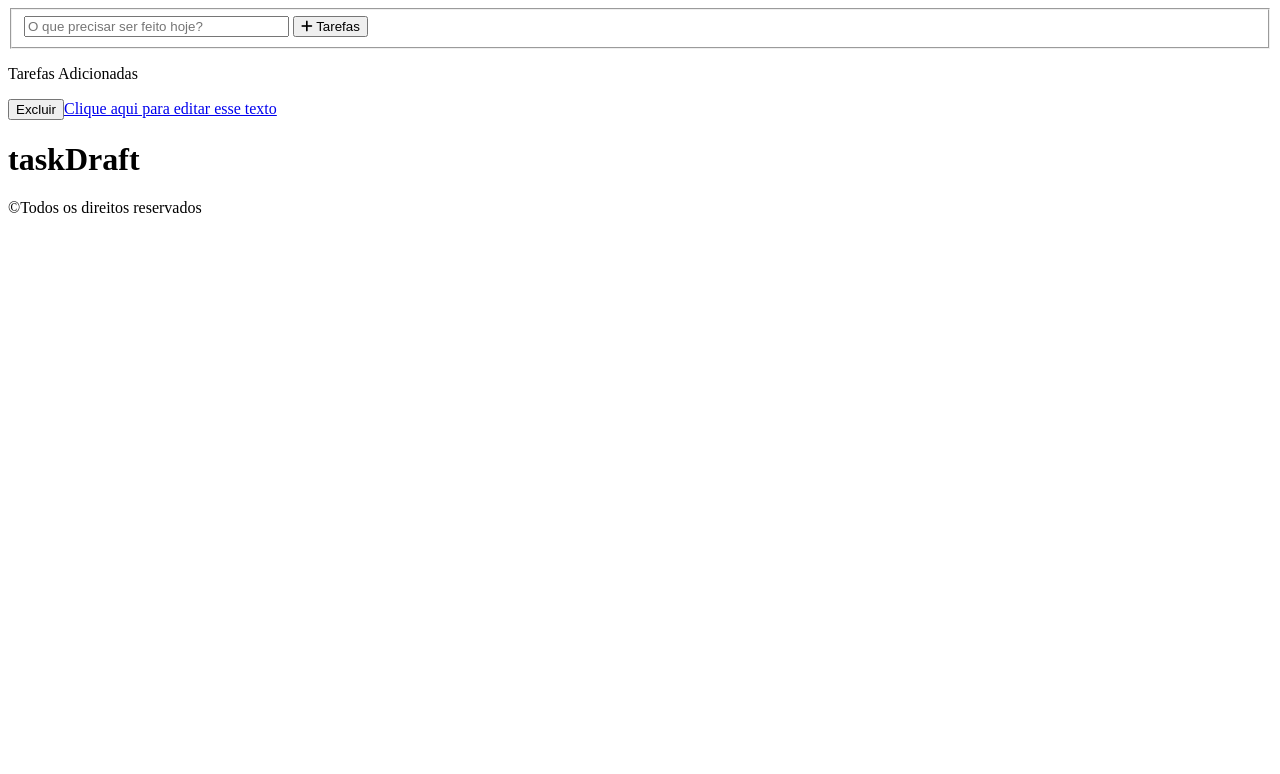
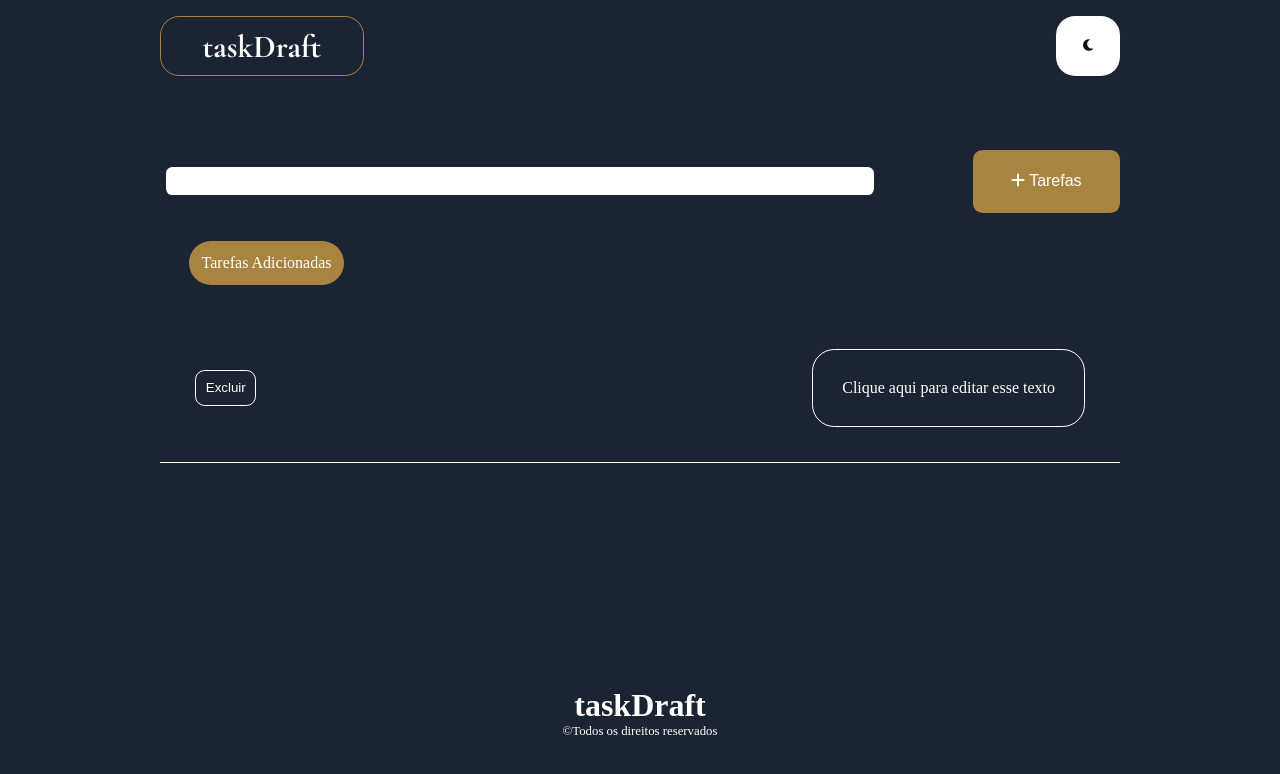
Before and after one commit to DannDevfull/taskDraft, a plain HTML site: page index.html in a window 1280 px wide. Both pictures are taken after a click on the button "Tarefas". Drawn offline with nearby package versions, Linux system fonts and the light colour scheme.

Commit message:
Adicionando interatividade e validações com JavaScript; terminando algumas estilizações

```diff
--- a/css/style.css
+++ b/css/style.css
@@ -0,0 +1,274 @@
+@import url('https://fonts.googleapis.com/css2?family=Cormorant+Garamond:ital,wght@0,300..700;1,300..700&family=Manrope:wght@200..800&display=swap');
+
+
+:root{
+
+    --Plano-fundo-light:  #f3e9d4;
+    --plano-fundo-dark:   #1B2433;
+    --texto-dark: #fff;
+    --texto-light: #111111;
+    --Ouro-destaque-dark: #a88440;
+    --destaque-light: #D9541E;
+    --superficie-cartao: #fff;
+    --font-corm: font-family: "Cormorant Garamond", serif;
+    --font-man: font-family: "Manrope", sans-serif;
+
+}
+
+.dark-theme{
+    --Bg-color:var(--plano-fundo-dark);
+    --text-color:var(--texto-dark);
+    --high: var(--Ouro-destaque-dark);
+    --cards:var(--superficie-cartao);
+    --text-color-dark:var(--texto-light);
+
+}
+
+.light-theme{
+    --Bg-color: var(--Plano-fundo-light);
+    --text-color: var(--texto-light);
+    --text-color-dark:var(--superficie-cartao);
+    --high: var(--destaque-light);
+    --cards: var(--texto-light);
+}
+
+*{
+    margin: 0;
+    padding: 0;
+    text-decoration: none;
+    outline: none;
+    box-sizing: border-box;
+    border: none;
+     /* font-family: "Cormorant Garamond", serif; */
+}
+
+body{
+    font-family: var(--font-man);
+    background-color: var(--Bg-color);
+    color: var(--text-color);
+}
+
+header{
+    display: flex;
+    flex-direction: column;
+    width: 100%;
+
+        & .title{
+            display: flex;
+            justify-content: space-between;
+            width: 75%;
+            margin: auto;
+            margin-top: 1rem;
+            margin-bottom: 3rem;
+            font-family: "Cormorant Garamond", serif;
+            /* transition: 0.4s ease; */
+
+           & h1{
+            padding: 0.6rem 2.6rem;
+            border: 0.1rem solid var(--high);
+            border-radius: 1.2rem;
+            transition: 0.3s ease;
+            cursor: pointer;
+            color: var(--text-color);
+           }
+
+           & h1:hover{
+            box-shadow: 0 0 30px var(--high);
+            background-color: var(--cards);
+            color:var(--text-color-dark);
+            transform: translateY(-2px);
+           }
+
+
+           & .change-theme{
+                display: flex;
+                flex-direction: row;
+                justify-content: center;
+                align-items: center;
+                max-width: 4rem ;
+                background-color: var(--cards);
+                color: var(--text-color-dark);
+                width: 12%;
+                border-radius: 1.2rem;
+                transition: 0.5s ease;
+                cursor: pointer;
+           }
+
+           & .change-theme:hover{
+            background-color: var(--high);
+            box-shadow: 0 0 20px var(--high);
+            border: 0.1rem solid var(--text-color);
+            transform: translateY(-4px);
+           }
+        }
+
+
+
+        & fieldset{
+            display: flex;
+            width: 75%;
+            max-width: 1920px;
+            height: auto;
+            margin: auto;
+            margin-top: 1.6rem;
+            justify-content: space-between;
+            align-items: center;
+
+
+                & .double-edge{
+                    border-radius: 0.6rem;
+                    padding: 0.4rem;
+                    width: 75%;
+                    transition: 0.4s ease;
+                }
+
+                & input{
+                    background-color: var(--text-color);
+                    padding: 0.2rem;
+                    border-radius: 0.4rem;
+                    width: 100%;
+                    height: fit-content;
+                    color: var(--text-color-dark);
+                    padding: 0.4rem;
+                    transition: 0.4s ease;
+                    cursor: pointer;
+                }
+
+                & input:hover{
+                    border: 0.1rem solid var(--high);
+                }
+                & .double-edge:hover{
+                    border: 0.1rem solid var(--high);
+                }
+
+
+                & input::placeholder{
+                    font-size: 0.6rem;
+                    color: rgba(255, 255, 255, 25%);
+
+                }
+
+
+                & button{
+                    background-color: var(--high);
+                    /* color: var(--text-color-dark); */
+                    color: #fff;
+                    font-size: 1rem;
+                    font-weight: 400;
+                    border-radius: 0.6rem;
+                    padding: 1.4rem 2.4rem;
+                    transition: 0.4s ease;
+                    cursor: pointer;
+                }
+
+                & button:hover{
+                    background-color: var(--high);
+                    box-shadow: 0 0 16px var(--high);
+                    /* color: var(--text-color-dark); */
+                    font-weight: 600;
+                    transform: translateY(-2px);
+                }
+
+        }
+
+        & .taskPlus{
+            display: flex;
+            justify-content: start;
+            width: 75%;
+            max-width: 1920px;
+            margin: auto;
+            transition: 0.4s ease;
+
+            & p{
+
+                background-color: var(--high);
+                padding: 0.8rem;
+                border-radius: 2rem;
+                margin: 1.8rem;
+            }
+
+        }
+
+
+}
+
+main .hero{
+    display: flex;
+    width: 75%;
+    max-width: 1920px;
+    margin: auto;
+    margin-bottom: 10rem;
+
+    & .tasks{
+        display: flex;
+        flex-direction: column;
+        width: 100%;
+
+
+        & div{
+            display: flex;
+            flex-direction: row;
+            justify-content: space-between;
+            align-items: center;
+            width: 100%;
+            padding: 2.2rem;
+            margin-bottom: 4rem;
+            border-bottom: 0.1rem solid var(--cards);
+
+
+            & button{
+                background-color: transparent;
+                color: var(--cards);
+                border: 0.1rem solid var(--cards);
+                border-radius: 0.6rem;
+                padding: 0.6rem;
+                cursor: pointer;
+                transition: 0.4s ease;
+            }
+
+            & button:hover{
+                transform: translateY(-4px);
+                background-color: var(--high);
+                box-shadow: 0 0 16px var(--high);
+
+            }
+
+
+
+
+            & span{
+                border: 0.1rem solid var(--cards);
+                border-radius: 1.4rem;
+                padding: 1.8rem;
+                color: var(--cards);
+                user-select: none;
+                transition: 0.4s ease-in;
+                cursor: pointer;
+            }
+
+            & span:hover{
+                transform: translateY(-4px);
+                font-weight: 900;
+            }
+
+        }
+    }
+}
+
+footer{
+    display: flex;
+    flex-direction: column;
+    justify-content: center;
+    align-items: center;
+    width: 75%;
+    margin: auto;
+
+    & h1{
+        font-family: var(--font-man);
+    }
+
+    & p{
+        font-weight: 100;
+        font-size: 0.8rem;
+    }
+}
--- a/index.html
+++ b/index.html
@@ -8,9 +8,21 @@
         <link rel="stylesheet" href="/css/style.css">
         <title>taskDraft</title>
     </head>
-    <body>
+    <body class='dark-theme'>
         <header>
+            <div class="title">
+                <a href="#">
+                    <h1>taskDraft</h1>
+                </a>
+
+                <button class="change-theme">
+                     <i class="fa-solid fa-moon"></i>
+                </button>
+            </div>
+
+
             <fieldset>
+                <div class="double-edge">
                     <input
                      type="text"
                      placeholder="O que precisar ser feito hoje?"
@@ -19,19 +31,20 @@
                      maxlength="150"
                      size="30px"
                      >
+                </div>
                  <button class="btn">
                     <i class="fa-solid fa-plus"></i>
                     Tarefas
                  </button>
             </fieldset>
 
-            <div class="tasksPlus">
+            <div class="taskPlus">
                 <p>Tarefas Adicionadas</p>
             </div>
         </header>
 
         <main>
-            <section>
+            <section class="hero">
                <article class="tasks">
                </article>
             </section>
--- a/src/script.js
+++ b/src/script.js
@@ -1,49 +1,80 @@
 const btn = document.querySelector('.btn');
 const textRecebido = document.querySelector('#text');
 const tasksArticle = document.querySelector('.tasks');
-console.log(tasksArticle);
+const buttonTheme = document.querySelector('.change-theme')
 
 btn.addEventListener('click', function(){
+
+    if(textRecebido.value == " "){
+        alert("Texto inválido ou Vazio. Por favor, verifique e tente novamente!");
+    }else{
+
         let tagDiv = document.createElement('div');
-    let tagAncora = document.createElement('a');
+        let tagAncora = document.createElement('span');
+        let buttonDelete = document.createElement('button');
         let text = textRecebido.value;
+
+        tagAncora.textContent = "Clique aqui para editar esse texto";
+        tagAncora.setAttribute('data-url','https://github.com/DannDevfull' );
 
 
 
 
-    tagAncora.textContent = "Clique aqui para editar esse texto";
-    tagAncora.href = '#'
 
-    tagAncora.contentEditable = 'false';
-
-    // para  não gerar conflito entre o editar clicando e o navegar pelo link clicando, devemos fazer com que o link só seja editavel qunado o usuário clicar duas vezes.
-
-    // Double Click para editar
-    tagAncora.addEventListener('dblclick', function() {
-
+        tagAncora.addEventListener('click', function(){
             tagAncora.contentEditable = 'true';
             tagAncora.focus();
              // focus coloca o curso piscando dentro dele
-        console.log('texto do link pronto para ser editado');
 
         });
 
 
+        tagAncora.addEventListener('dblclick', function() {
+            tagAncora.contentEditable = 'false';
+            const url = this.getAttribute('data-url');
+            window.location.href = url;
+
+
+        });
+
         // click fora para sair do modo de edição
         tagAncora.addEventListener('blur', function(){
+            if(tagAncora.textContent == ''){
+                alert('opa, sua edição não contém conteúdo. Por favor, digite alfo para sair do modo de edição!');
+                tagAncora.contentEditable = 'true'
+            }else{
                 tagAncora.contentEditable = 'false';
                 console.log('Conteúdo pronto para navegação');
+
+            }
+        });
+
+        buttonDelete.textContent = "Excluir";
+
+        tagDiv.textContent += text;
+        tagDiv.appendChild(buttonDelete);
+        tagDiv.appendChild(tagAncora);
+        tasksArticle.appendChild(tagDiv);
+
+        // Depois que o programa executar essa série de passos, o valor do input recebe vazio novamente
+        textRecebido.value = " ";
+
+
+        // Deixando possivel deletar as tarefas
+
+        buttonDelete.addEventListener('click', function(){
+
+            tagDiv.remove();
+
+        });
+
+    };
+
 });
 
 
+buttonTheme.addEventListener('click', function(){
 
-    tagDiv.textContent += text;
-    tagDiv.innerHTML += '<button class="btn">Excluir</button>';
+        document.body.classList.toggle('light-theme');
 
-    tagDiv.appendChild(tagAncora);
-    tasksArticle.appendChild(tagDiv);
-
-
-
-
-})
+});
```
Lines whose indentation alone changed are shown as unchanged.
